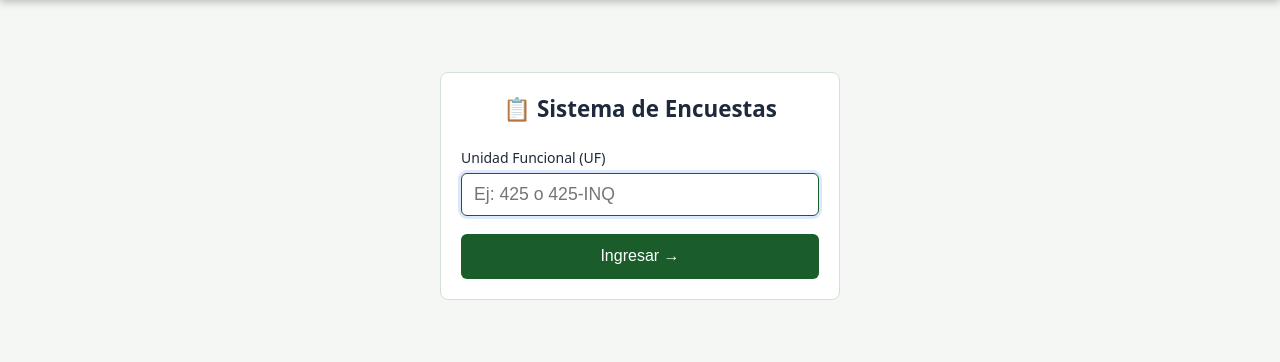
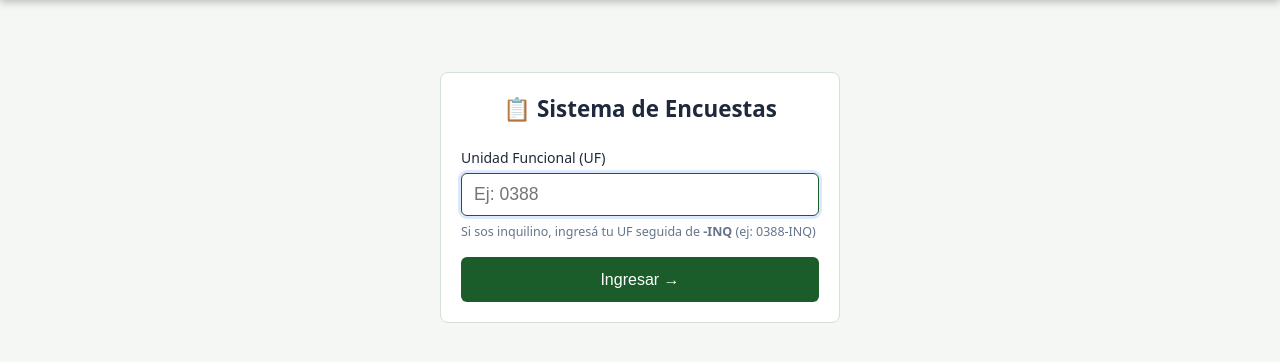
Before and after one commit to insuagm240815/encuesta, a Flask app: page /acceso in a window 1280 px wide. Shown: the part 60-422 px from the top of the page. Run offline with Flask 3, Linux system fonts and the light colour scheme.

Commit message:
aclarar formato UF e inquilinos en login

```diff
--- a/templates/auth/login.html
+++ b/templates/auth/login.html
@@ -8,7 +8,8 @@
       <input type="hidden" name="csrf_token" value="{{ csrf_token() }}">
       <div class="form-group">
         <label>Unidad Funcional (UF)</label>
-        <input type="text" name="documento" required autofocus placeholder="Ej: 425 o 425-INQ" style="font-size:1.1rem;padding:.65rem .75rem;">
+        <input type="text" name="documento" required autofocus placeholder="Ej: 0388" style="font-size:1.1rem;padding:.65rem .75rem;">
+        <p style="font-size:.78rem;color:var(--text-muted);margin-top:.4rem;">Si sos inquilino, ingresá tu UF seguida de <strong>-INQ</strong> (ej: 0388-INQ)</p>
       </div>
       {% if is_admin_attempt %}
       <div class="form-group">
```
